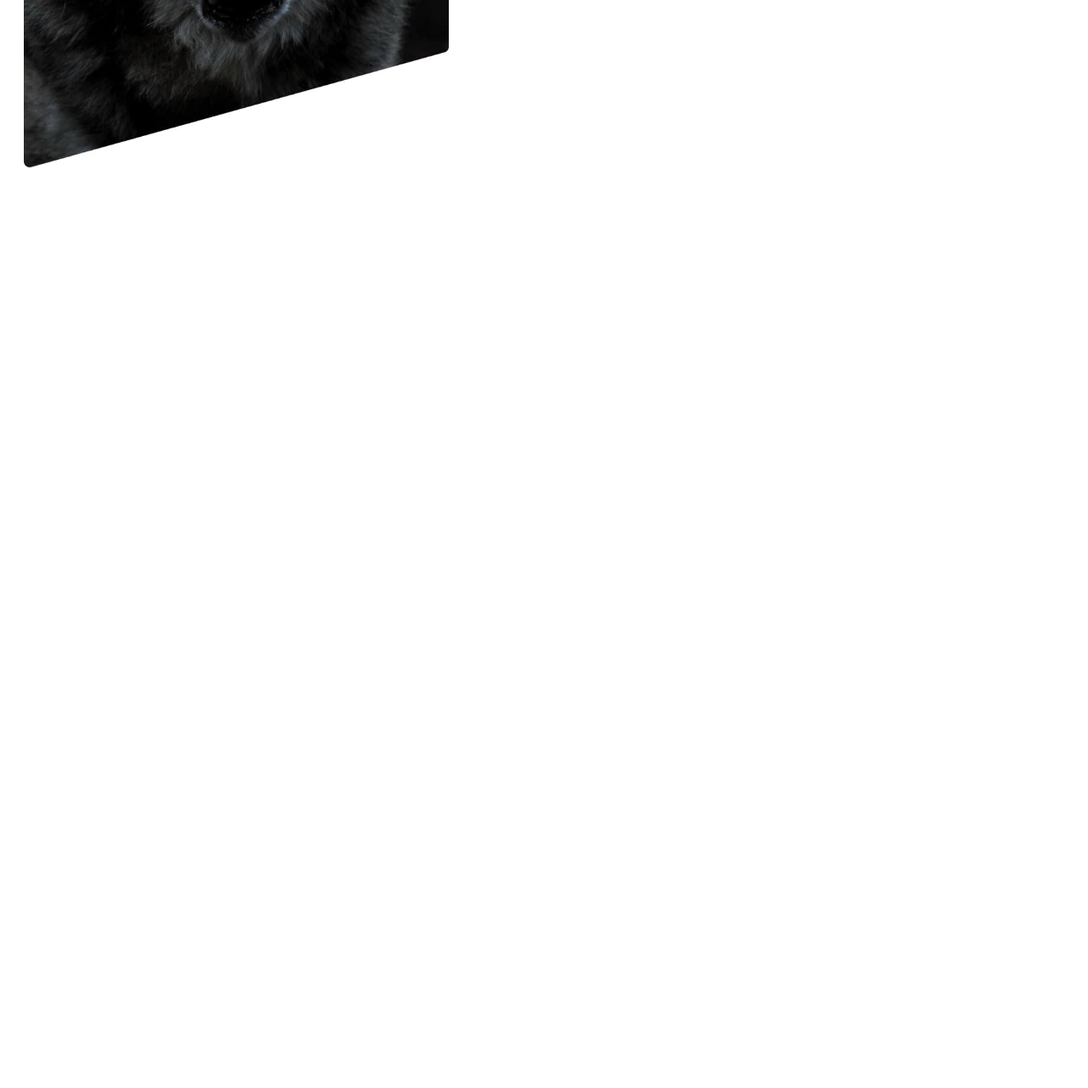
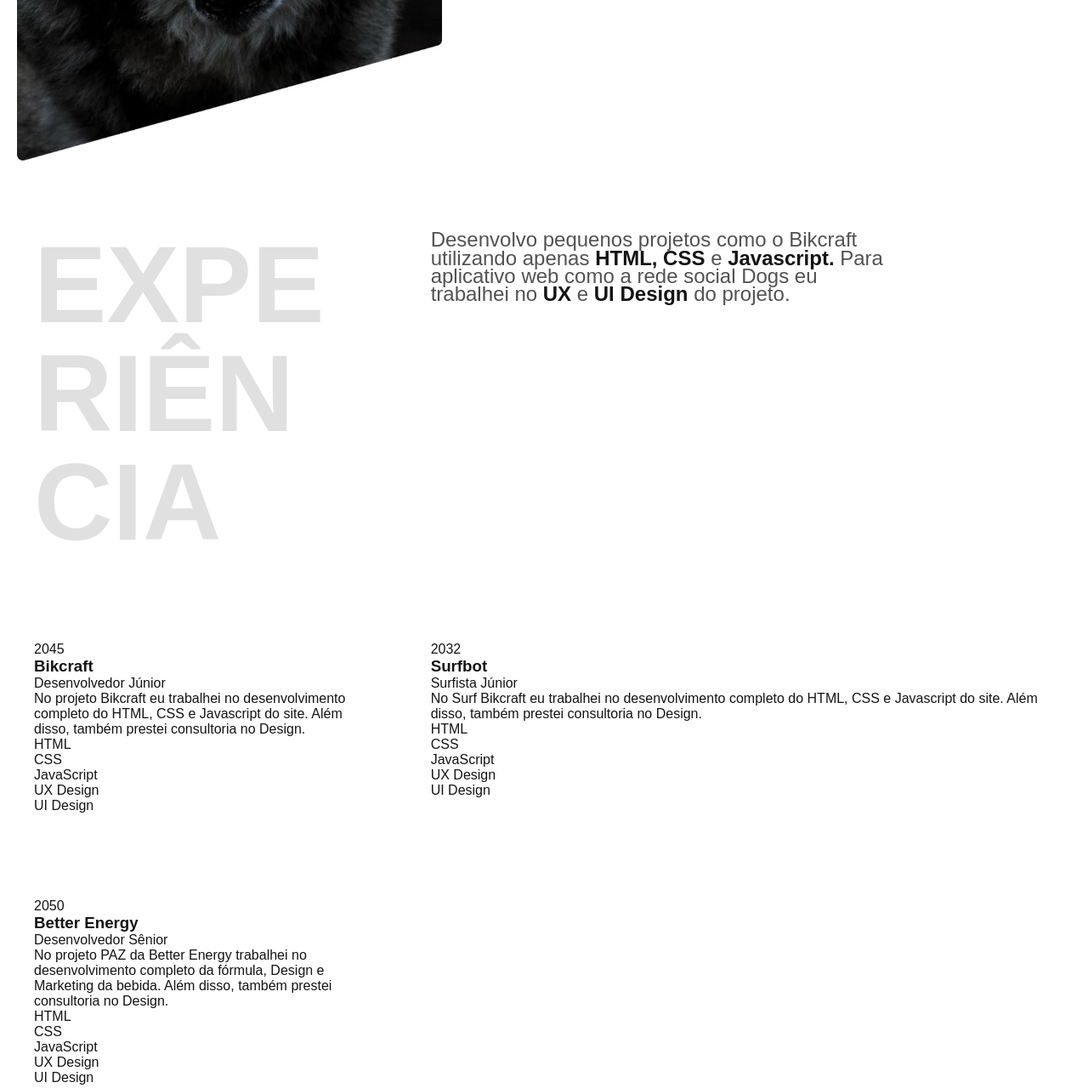
Before and after one commit to Mr-Anthonys/Portfolio.github.io, a plain HTML site: page index.html in a window 1280 px wide. Shown: the part 721-2001 px from the top of the page at 85% size. Before the commit the page ends 968 px from the top, so only its background shows below. Drawn offline with Linux system fonts and the light colour scheme.

Commit message:
add experiencia

```diff
--- a/index.html
+++ b/index.html
@@ -13,10 +13,10 @@
     <img src="./assets/LogoAA-fundoTransparente.png" alt="Logo A A" class="imgLogoAA">
     <nav>
       <ul class="menu-items">
-        <li><a href="#">Experiencia</a></li>
-        <li><a href="#">Formacao</a></li>
-        <li><a href="#">Galeria</a></li>
-        <li><a href="#">Contato</a></li>
+        <li><a href="#experiencia">Experiencia</a></li>
+        <li><a href="#formacao">Formacao</a></li>
+        <li><a href="#galeria">Galeria</a></li>
+        <li><a href="#contato">Contato</a></li>
       </ul>
     </nav>
   </header>
@@ -29,6 +29,53 @@
     </div>
   </main>
 
+  <section class="experiencia">
+    <h2 class="subtitulo" id="experiencia">Experiência</h2>
+    <p class="experiencia-texto">Desenvolvo pequenos projetos como o Bikcraft utilizando apenas <strong>HTML, CSS</strong> e <strong>Javascript.</strong> Para aplicativo web como a rede social Dogs eu trabalhei no <strong>UX</strong> e <strong>UI Design</strong> do projeto.</p>
+
+    <div class="empregos">
+      <span class="empresa-ano">2045</span>
+      <h3 class="empresa-titulo">Bikcraft</h3>
+      <span class="empresa-titulo">Desenvolvedor Júnior</span>
+      <p class="empresa-texto"> No projeto Bikcraft eu trabalhei no desenvolvimento completo do HTML, CSS e Javascript do site. Além disso, também prestei consultoria no Design.</p>
+      <ul class="empresa-habilidades">
+        <li>HTML</li>
+        <li>CSS</li>
+        <li>JavaScript</li>
+        <li>UX Design</li>
+        <li>UI Design</li>
+      </ul>
+    </div>
+
+    <div class="empregos">
+      <span class="empresa-ano">2032</span>
+      <h3 class="empresa-titulo">Surfbot</h3>
+      <span class="empresa-titulo">Surfista Júnior</span>
+      <p class="empresa-texto"> No Surf Bikcraft eu trabalhei no desenvolvimento completo do HTML, CSS e Javascript do site. Além disso, também prestei consultoria no Design.</p>
+      <ul class="empresa-habilidades">
+        <li>HTML</li>
+        <li>CSS</li>
+        <li>JavaScript</li>
+        <li>UX Design</li>
+        <li>UI Design</li>
+      </ul>
+    </div>
+
+    <div class="empregos">
+      <span class="empresa-ano">2050</span>
+      <h3 class="empresa-titulo">Better Energy</h3>
+      <span class="empresa-titulo">Desenvolvedor Sênior</span>
+      <p class="empresa-texto"> No projeto PAZ da Better Energy trabalhei no desenvolvimento completo da fórmula, Design e Marketing da bebida. Além disso, também prestei consultoria no Design.</p>
+      <ul class="empresa-habilidades">
+        <li>HTML</li>
+        <li>CSS</li>
+        <li>JavaScript</li>
+        <li>UX Design</li>
+        <li>UI Design</li>
+      </ul>
+    </div>
+  </section>
+
   <footer>
 
   </footer>
--- /dev/null
+++ b/style/experiencia.css
@@ -0,0 +1,32 @@
+.experiencia {
+  max-width: 1200px;
+  padding: 40px 20px;
+  margin: 0 auto;
+  display: grid;
+  grid-template-columns: 1fr 2fr;
+  gap: 100px;
+}
+
+.subtitulo {
+  font-size: 8rem;
+  line-height: 1;
+  text-transform: uppercase;
+  word-break: break-all;
+  width: 5ch;
+}
+
+.experiencia .subtitulo {
+  color: #e0e0e0;
+}
+
+.experiencia-texto {
+  font-size: 1.5rem;
+  line-height: 1.33rem;
+  max-width: 40ch;
+  margin-bottom: 60px;
+  color: #525252;
+}
+
+.experiencia-texto strong {
+  color: #141414;
+}
--- /dev/null
+++ b/style/global.css
@@ -0,0 +1,24 @@
+body {
+  font-family: "Fira Sans", Arial, sans-serif;
+  margin: 0px;
+  color: #141414;
+  margin-bottom: 1000px;
+}
+
+h1,
+h2,
+h3,
+p {
+  margin: 0px;
+}
+
+ul {
+  margin: 0px;
+  padding: 0px;
+  list-style: none;
+}
+
+img {
+  max-width: 100%;
+  display: block;
+}
--- a/style/introducao.css
+++ b/style/introducao.css
@@ -36,3 +36,36 @@
 .introducao img {
   max-width: 500px;
 }
+
+@media (max-width: 1000px) {
+  .introducao h1 {
+    font-size: 3rem;
+  }
+}
+
+@media (max-width: 800px) {
+  .introducao {
+    grid-template-columns: 1fr 1fr;
+    gap: 40px;
+  }
+
+  .introducao h1 {
+    font-size: 2rem;
+  }
+
+  .introducao h1::before {
+    width: 30px;
+    height: 10px;
+    left: 0px;
+  }
+}
+
+@media (max-width: 400px) {
+  .introducao img {
+    display: none;
+  }
+
+  .introducao {
+    grid-template-columns: 1fr;
+  }
+}
--- a/style/style.css
+++ b/style/style.css
@@ -1,6 +1,4 @@
+@import url(./global.css);
 @import url(./header.css);
 @import url(./introducao.css);
-
-body {
-  font-family: Arial, Helvetica, sans-serif;
-}
+@import url(./experiencia.css);
```
Also changed, not shown: assets/Fira_Sans/FiraSans-Bold.ttf (added), assets/Fira_Sans/FiraSans-Regular.ttf (added), assets/Fira_Sans/OFL.txt (added).
